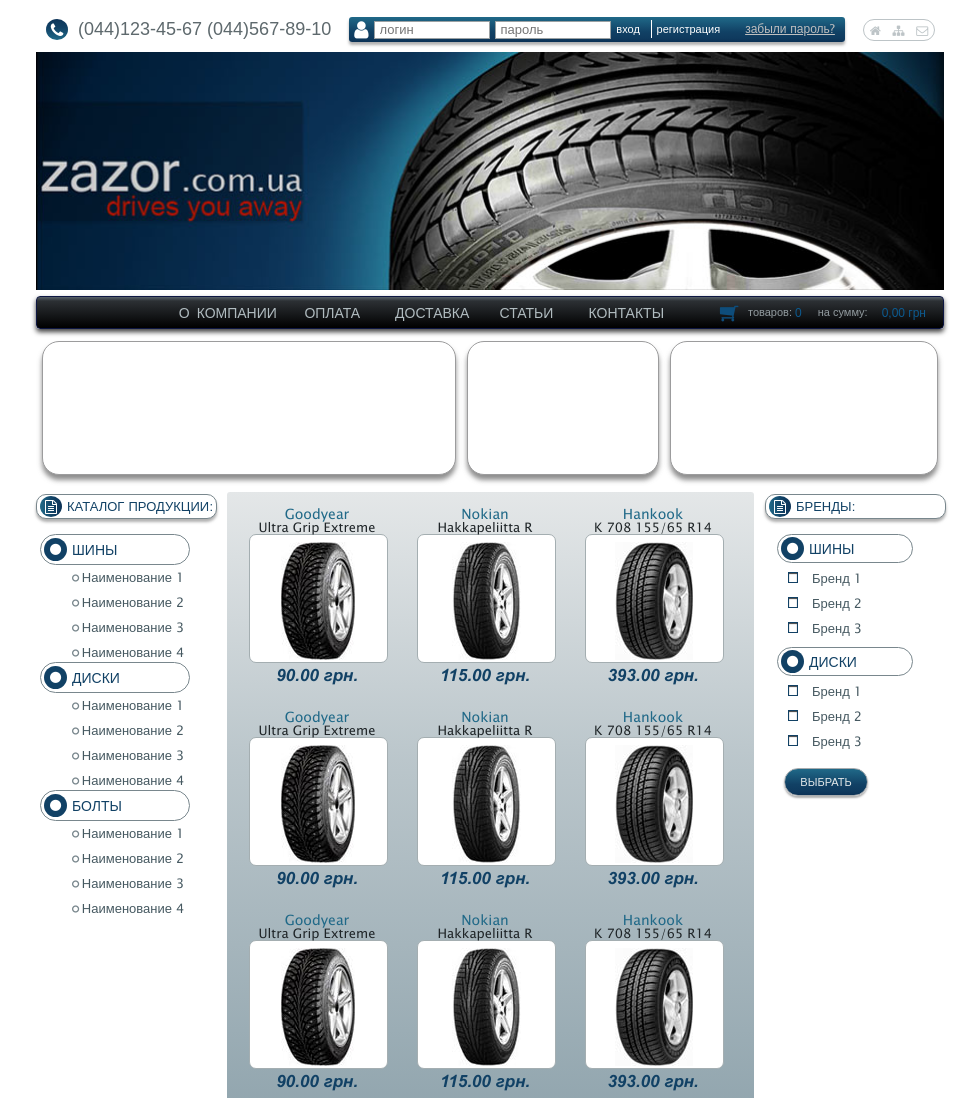
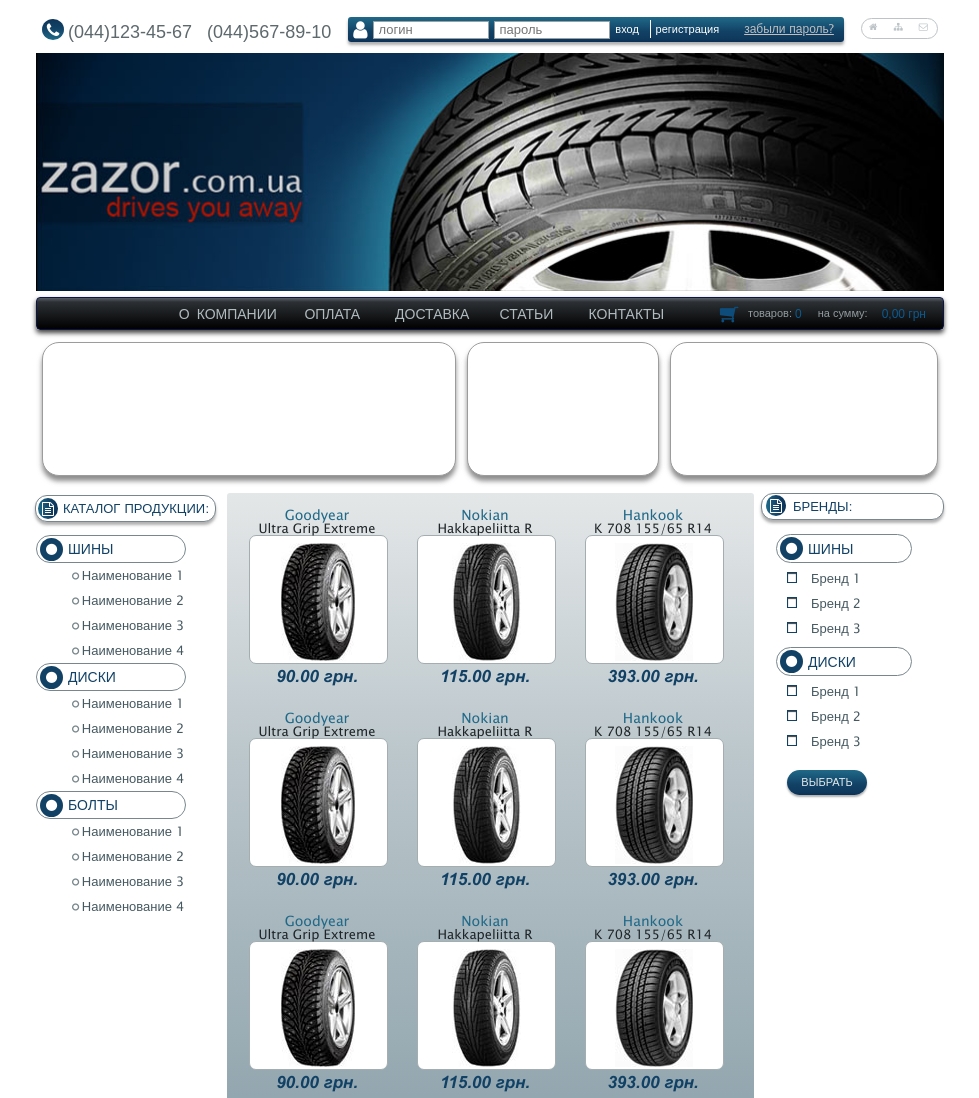
Before and after one commit to maksimbabin/maksimbabin.github.io, a plain HTML site: page Home Work 6/index.html in a window 1280 px wide. Shown: the top 1098 px of the page, without its empty margins (150-1129 px from the left). Drawn offline with Linux system fonts and the light colour scheme; a web font is replaced by a local one.

Commit message:
Home Work 6 remastered

```diff
--- /dev/null
+++ b/Home Work 6/css/fonts.css
@@ -0,0 +1,22 @@
+@font-face {
+    font-family: Arial;
+    src: url(../fonts/Arial/ArialRegular/ArialRegular.ttf);
+    src: url(../fonts/Arial/ArialRegular/ArialRegular.eot);
+    src: url(../fonts/Arial/ArialRegular/ArialRegular.woff);
+}
+
+@font-face {
+    font-family: Arial;
+    src: url(../fonts/Arial/ArialBoldItalic/ArialBoldItalic.ttf);
+    src: url(../fonts/Arial/ArialBoldItalic/ArialBoldItalic.eot);
+    src: url(../fonts/Arial/ArialBoldItalic/ArialBoldItalic.woff);
+    font-weight: bold;
+    font-style: italic;
+}
+
+@font-face {
+    font-family: 'Lucida Sans Unicode';
+    src: url(../fonts/Lucida-Sans_Unicode/lucida-sans-unicode_[allfont.ru].ttf);
+    src: url(../fonts/Lucida-Sans_Unicode/lucida-sans-unicode_allfont.ru-webfont.woff);
+    src: url(../fonts/Lucida-Sans_Unicode/lucida-sans-unicode_allfont.ru-webfont.woff2);
+}
--- a/Home Work 6/css/style.css
+++ b/Home Work 6/css/style.css
@@ -1,26 +1,3 @@
-@font-face {
-    font-family: Arial;
-    src: url(../fonts/Arial/ArialRegular/ArialRegular.ttf);
-    src: url(../fonts/Arial/ArialRegular/ArialRegular.eot);
-    src: url(../fonts/Arial/ArialRegular/ArialRegular.woff);
-}
-
-@font-face {
-    font-family: Arial;
-    src: url(../fonts/Arial/ArialBoldItalic/ArialBoldItalic.ttf);
-    src: url(../fonts/Arial/ArialBoldItalic/ArialBoldItalic.eot);
-    src: url(../fonts/Arial/ArialBoldItalic/ArialBoldItalic.woff);
-    font-weight: bold;
-    font-style: italic;
-}
-
-@font-face {
-    font-family: 'Lucida Sans Unicode';
-    src: url(../fonts/Lucida-Sans_Unicode/lucida-sans-unicode_[allfont.ru].ttf);
-    src: url(../fonts/Lucida-Sans_Unicode/lucida-sans-unicode_allfont.ru-webfont.woff);
-    src: url(../fonts/Lucida-Sans_Unicode/lucida-sans-unicode_allfont.ru-webfont.woff2);
-}
-
 .body_container {
     width: 908px;
     margin: 0 auto;
@@ -38,6 +15,10 @@ header {
     align-items: center;
 }
 
+.contacts span {
+    margin: 0 0 0 10px;
+}
+
 .phone_pic {
     display: inherit;
     justify-content: center;
@@ -48,7 +29,7 @@ header {
     background-image: -ms-linear-gradient( 90deg, rgb(32,105,136) 0%, rgb(17,65,101) 59%, rgb(15,58,94) 85%, rgb(12,50,86) 100%);
     width: 22px;
     height: 21px;
-    margin: 0 10px;
+    margin: 0 4px 0 6px;
 }
 
 .fa-phone {
@@ -60,7 +41,7 @@ header {
     color: #5e696d;
     font-size: 18px;
     font-family: Arial, Tahoma, sans-serif;
-    line-height: 25px;
+    padding-top: 4px;
 }
 
 .login_registration {
@@ -69,7 +50,7 @@ header {
     background-image: -moz-linear-gradient( -90deg, rgb(32,105,136) 0%, rgb(17,65,101) 59%, rgb(15,58,94) 85%, rgb(12,50,86) 100%);
     background-image: -webkit-linear-gradient( -90deg, rgb(32,105,136) 0%, rgb(17,65,101) 59%, rgb(15,58,94) 85%, rgb(12,50,86) 100%);
     background-image: -ms-linear-gradient( -90deg, rgb(32,105,136) 0%, rgb(17,65,101) 59%, rgb(15,58,94) 85%, rgb(12,50,86) 100%);
-    box-shadow: 0px 3px 3px 0px rgba(150, 150, 150, .75);
+    box-shadow: 0 3px 3px 0 rgba(150, 150, 150, .75);
 }
 
 .login_registration {
@@ -155,20 +136,21 @@ input[type="submit"]:hover {
     align-items: center;
     border: 1px solid rgb(189, 196, 199);
     background-color: rgb(255, 255, 255);
-    width: 70px;
-    height: 20px;
+    width: 75px;
+    height: 19px;
     border-radius: 11px;
-    margin-right: 9px;
+        margin: -2px 6px 0 0;
 }
 
 .site_map .fa {
-    font-size: 12px;
+    font-size: 9px;
     color: rgb(189, 196, 199);
+    padding: 0 2px 10px 0;
 }
 
 .slider {
     height: 238px;
-    margin-top: 10px;
+    margin-top: 11px;
     background: url(../img/background_slider.jpg);
     background-size: cover;
 }
@@ -177,14 +159,12 @@ input[type="submit"]:hover {
     display: flex;
     justify-content: space-between;
     height: 31px;
-    border-style: solid;
-    border-width: 1px;
-    border-color: rgb(13, 22, 66);
+    border: 1px solid rgb(13, 22, 66);
     border-radius: 4px;
     background-image: -moz-linear-gradient( 90deg, rgb(0,0,0) 0%, rgb(44,48,52) 87%, rgb(87,96,104) 100%);
     background-image: -webkit-linear-gradient( 90deg, rgb(0,0,0) 0%, rgb(44,48,52) 87%, rgb(87,96,104) 100%);
     background-image: -ms-linear-gradient( 90deg, rgb(0,0,0) 0%, rgb(44,48,52) 87%, rgb(87,96,104) 100%);
-    box-shadow: 0px 3px 5px 0px rgba(0, 0, 0, 0.75);
+    box-shadow: 0 3px 5px 0 rgba(0, 0, 0, 0.75);
     margin-top: 6px;
 }
 
@@ -236,9 +216,9 @@ input[type="submit"]:hover {
 }
 
 .section_menu p .fa-shopping-cart {
-     font-size: 20px;
-     color: #0e4d7b;
-     margin-right: 9px;
+    font-size: 20px;
+    color: #0e4d7b;
+    margin-right: 9px;
  }
 
 .section_menu p span {
@@ -261,12 +241,10 @@ input[type="submit"]:hover {
 }
 
 .search_box {
-    border-style: solid;
-    border-width: 1px;
-    border-color: rgb(156, 156, 157);
+    border: 1px solid rgb(156, 156, 157);
     border-radius: 17px;
     background-color: rgb(255, 255, 255);
-    box-shadow: 0px 5px 5px 0px rgba(104, 104, 104, 0.75);
+    box-shadow: 0 5px 5px 0 rgba(104, 104, 104, 0.75);
     height: 132px;
 }
 
@@ -332,9 +310,7 @@ figure span {
 }
 
 .container_tire {
-    border-style: solid;
-    border-width: 1px;
-    border-color: rgb(164, 174, 177);
+    border: 1px solid rgb(164, 174, 177);
     border-radius: 7px;
     background-color: rgb(255, 255, 255);
     width: 137px;
@@ -356,15 +332,22 @@ figure span {
 .sidebar_header {
     display: flex;
     align-items: center;
-    border-style: solid;
-    border-width: 1px;
-    border-color: rgb(121, 135, 141);
-    border-radius: 10px;
+    border: 1px solid rgb(121, 135, 141);
+    border-radius: 12px;
     background-color: rgb(255,255,255);
-    box-shadow: 0px 3px 3px 0px rgba(150, 150, 150, 0.75);
+    box-shadow: 0 3px 3px 0 rgba(150, 150, 150, 0.75);
     width: 179px;
-    height: 23px;
-    margin: 2px 0 15px 0;
+    height: 25px;
+    margin: 2px 0px 13px -1px;
+}
+
+.sidebar_right .sidebar_header {
+    margin: 0px 0 14px -4px;
+    width: 181px;
+}
+
+.sidebar_right .list_icon {
+    margin: -2px 7px 0 4px;
 }
 
 .list_icon {
@@ -375,9 +358,9 @@ figure span {
     background-image: -webkit-linear-gradient(left, rgb(32,105,136) 0%, rgb(17,65,101) 59%, rgb(15,58,94), rgb(12,50,86) 100%);
     background-image: -o-linear-gradient(left, rgb(32,105,136) 0%, rgb(17,65,101) 59%, rgb(15,58,94), rgb(12,50,86) 100%);
     background-image: linear-gradient(to right, rgb(32,105,136) 0%, rgb(17,65,101) 59%, rgb(15,58,94), rgb(12,50,86) 100%);
-    width: 22px;
+    width: 20px;
     height: 21px;
-    margin: 0 5px 0 3px;
+    margin: 0 5px 0 2px;
 }
 
 .list_icon .fa-file-text-o {
@@ -395,14 +378,11 @@ figure span {
 .sidebar_item {
     display: flex;
     align-items: center;
-    border-style: solid;
-    border-width: 1px;
-    border-color: rgb(121, 135, 141);
+    border: 1px solid rgb(121, 135, 141);
     border-radius: 16px;
     background-color: rgb(255,255,255);
     width: 148px;
-    height: 29px;
-    margin: 0 0 0 4px;
+    height: 26px;
 }
 
 .catalog_icon {
@@ -414,6 +394,10 @@ figure span {
     width: 23px;
     height: 23px;
     margin: 0 5px 0 3px;
+}
+
+.catalog_list {
+    padding: 0 0 3px 0;
 }
 
 .catalog_icon .fa-circle {
@@ -468,7 +452,7 @@ figure span {
 }
 
 .brand_option {
-    margin: 0 0 0 8px;
+    margin: 0 0 0 11px;
 }
 
 .brand_item1,
@@ -479,7 +463,7 @@ figure span {
 
 .input_wraper {
     display: flex;
-    margin: 9px 0 12px 10px;
+    margin: 9px 0 12px 6px;
 }
 
 input[type="checkbox"] {
@@ -498,11 +482,9 @@ input[type="checkbox"] + label::before {
     display: inline-block;
     width: 8px;
     height: 9px;
-    border-style: solid;
-    border-width: 1px;
-    border-color: rgb(17, 65, 101);
+    border: 1px solid rgb(17, 65, 101);
     background-color: rgb(255, 255, 255);
-    box-shadow: inset 0px 1px 1px 0px rgba(0, 0, 0, 0.75);
+    box-shadow: inset 0 1px 1px 0 rgba(0, 0, 0, 0.75);
     margin: 0 14px 0 0;
 }
 
@@ -513,21 +495,19 @@ input[type="checkbox"]:checked + label::before {
 }
 
 input[name="select"] {
-    border-style: solid;
-    border-width: 1px;
-    border-color: rgb(167, 171, 174);
+    border-style: 1px solid rgb(167, 171, 174);
     border-radius: 14px;
     background-image: -moz-linear-gradient( -90deg, rgb(32,105,136) 0%, rgb(17,65,101) 59%, rgb(15,58,94) 85%, rgb(12,50,86) 100%);
     background-image: -webkit-linear-gradient( -90deg, rgb(32,105,136) 0%, rgb(17,65,101) 59%, rgb(15,58,94) 85%, rgb(12,50,86) 100%);
     background-image: -ms-linear-gradient( -90deg, rgb(32,105,136) 0%, rgb(17,65,101) 59%, rgb(15,58,94) 85%, rgb(12,50,86) 100%);
-    box-shadow: 0px 2px 2px 0px rgba(150, 150, 150, 0.75);
-    width: 84px;
-    height: 28px;
+    box-shadow: 0 2px 2px 0 rgba(150, 150, 150, 0.75);
+    width: 80px;
+    height: 25px;
     font-size: 11px;
     font-family: Arial, sans-serif;
     color: #e5e9ea;
     text-transform: uppercase;
-    margin: 20px 0 0 11px;
+    margin: 22px 0 0 11px;
 }
 
 .brand_logos {
@@ -569,7 +549,7 @@ input[name="select"] {
 }
 
 .logo_container2 a {
-        background-image: url(../img/brigestone.png);
+    background-image: url(../img/brigestone.png);
 }
 
 .logo_container3 {
--- a/Home Work 6/index.html
+++ b/Home Work 6/index.html
@@ -3,6 +3,7 @@
     <head>
         <meta charset="utf-8">
         <link rel="stylesheet" href="css/reset.css">
+        <link rel="stylesheet" href="css/fonts.css">
         <link rel="stylesheet" href="css/style.css">
         <link rel="stylesheet" href="libs/font-awesome/css/font-awesome.min.css">
         <title>ZAZOR</title>
@@ -14,7 +15,7 @@
                     <div class="phone_pic">
                         <i class="fa fa-phone" aria-hidden="true"></i>
                     </div>
-                    <p>(044)123-45-67 (044)567-89-10</p>
+                    <p>(044)123-45-67 <span>(044)567-89-10</span></p>
 
                 </div>
                 <div class="login_registration">
```
Also changed, not shown: Home Work 6/css/trash.css (deleted, +0 -68 lines).
